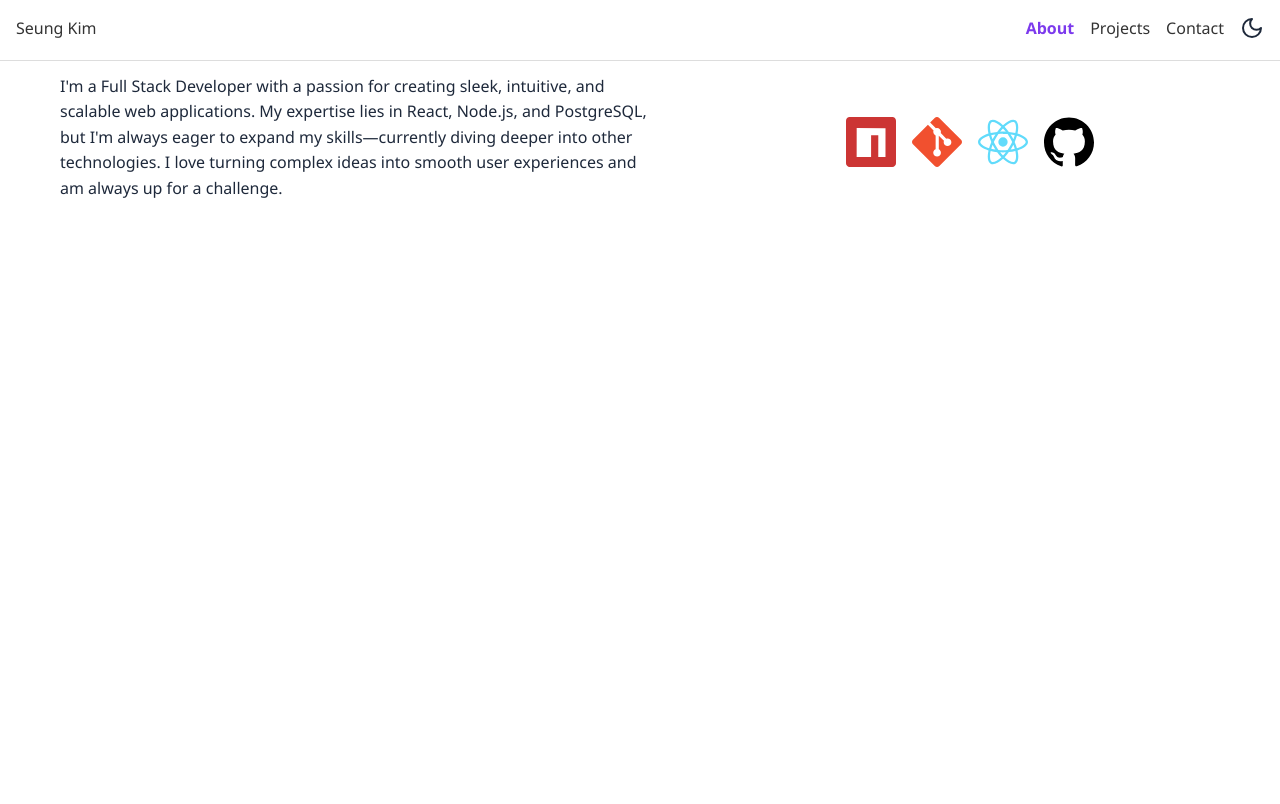
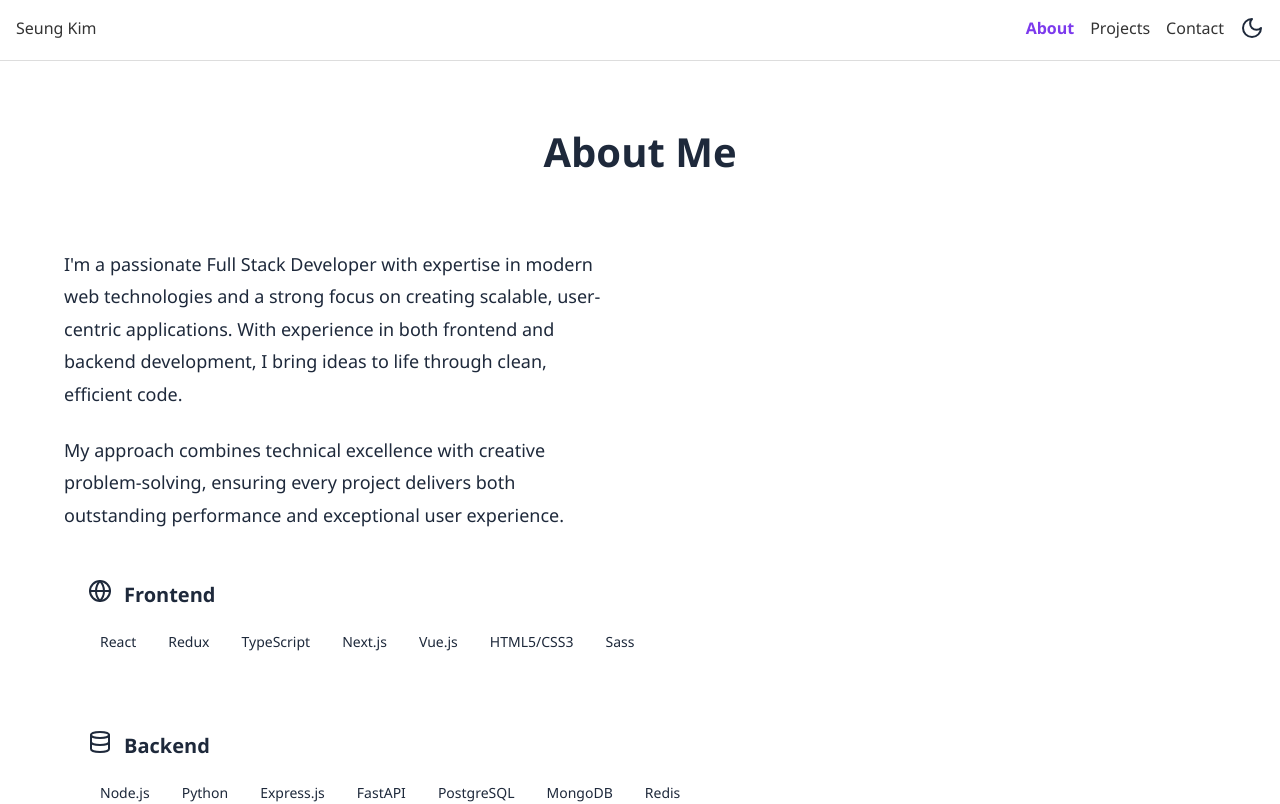
Before and after one commit to seung0708/seung0708.github.io, a React (Vite) app: page /about in a window 1280 px wide. Shown: the top 804 px of the page. Built offline with nearby package versions, Linux system fonts and the light colour scheme.

Commit message:
updating the About page

```diff
--- a/src/components/About/About.css
+++ b/src/components/About/About.css
@@ -1,34 +1,118 @@
 .about {
-    display: flex;
-    justify-content: space-evenly;
-    align-content: center;
+    min-height: 100vh;
+    padding: 120px 0 80px;
+    background-color: var(--bg-secondaryd);
 }
 
-.about h2 {
-    font-size: 2.25rem;
-    margin-bottom: 1rem;
+.about-container {
+  max-width: 1200px;
+  margin: 0 auto;
+  padding: 0 24px;
 }
 
-.about-heading {
-    margin-bottom: 1rem;
+.about-title {
+  font-weight: bold;
+  text-align: center;
+  margin-bottom: 64px;
+  /* background: linear-gradient(to right, var(--primary), var(--secondary)); */
+  /* -webkit-background-clip: text;
+  -webkit-text-fill-color: transparent;
+  background-clip: text; */
 }
 
-.about-description {
-    max-width: 600px;
-    margin-bottom: 2rem;
+@media (max-width: 768px) {
+  .about-title {
+    font-size: 40px;
+    margin-bottom: 48px;
+  }
 }
 
-.skills {
-    max-width: 500px;
-    display: flex;
-    flex-wrap: wrap;
-    justify-content: center;
-    gap: 1rem;
-    margin-bottom: 2rem;
+@media (max-width: 480px) {
+  .about-title {
+    font-size: 32px;
+  }
+}
+
+.about-grid {
+  display: grid;
+  grid-template-columns: 1fr 1fr;
+  gap: 48px;
+  align-items: center;
+}
+
+@media (max-width: 768px) {
+  .about-grid {
+    grid-template-columns: 1fr;
+    gap: 32px;
+  }
+}
+
+.about-text {
+  font-size: 18px;
+  line-height: 1.8;
+  color: var(--text-secondary);
+  margin-bottom: 24px;
+}
+
+@media (max-width: 768px) {
+  .about-text {
+    font-size: 16px;
+  }
+}
+
+.about-skills {
+  display: grid;
+  gap: 24px;
+}
+
+.skill-card {
+  border-radius: 8px;
+  padding: 24px;
+  border: 1px solid var(--border);
+  transition: transform 0.3s ease;
+  background-color: var(--bg-card);
+}
+
+.skill-header {
+  display: flex;
+  align-items: center;
+  margin-bottom: 16px;
 }
 
 .skill-icon {
-  width: 50px;
-  height: 50px;
+  margin-right: 12px;
+  color: var(--primary);
+}
 
+.skill-title {
+  font-weight: 600;
+  font-size: 20px;
+  color: var(--text);
 }
+
+@media (max-width: 768px) {
+  .skill-title {
+    font-size: 18px;
+  }
+}
+
+.skill-items {
+  display: flex;
+  flex-wrap: wrap;
+  gap: 8px;
+}
+
+.skill-item {
+  padding: 4px 12px;
+  border-radius: 20px;
+  font-size: 14px;
+  border: 1px solid var(--border);
+  color: var(--text-secondary);
+  background-color: var(--bg-secondary);
+}
+
+@media (max-width: 768px) {
+  .skill-item {
+    font-size: 12px;
+  }
+}
--- a/src/components/About/About.jsx
+++ b/src/components/About/About.jsx
@@ -1,46 +1,61 @@
 import React from 'react'
 import './About.css'
+import { Globe, Database, Code, Zap } from 'lucide-react';
+
+const skillsData = [
+  {
+    category: "Frontend",
+    icon: <Globe style={{ width: '24px', height: '24px' }} />,
+    items: ["React", "Redux", "TypeScript", "Next.js", "Vue.js", "HTML5/CSS3", "Sass"]
+  },
+  {
+    category: "Backend",
+    icon: <Database style={{ width: '24px', height: '24px' }} />,
+    items: ["Node.js", "Python", "Express.js", "FastAPI", "PostgreSQL", "MongoDB", "Redis"]
+  },
+  {
+    category: "DevOps & Tools",
+    icon: <Code style={{ width: '24px', height: '24px' }} />,
+    items: ["Docker", "AWS", "Git", "CI/CD", "Kubernetes", "Jest", "Webpack"]
+  },
+  {
+    category: "Emerging Tech",
+    icon: <Zap style={{ width: '24px', height: '24px' }} />,
+    items: ["AI/ML", "TensorFlow", "GraphQL", "Microservices", "WebSocket", "PWA"]
+  }
+];
+
 const About = () => {
+
   return (
     <section className='about' id="about">
-      <div className="about-heading">
-        <h2>About Me</h2>
-        <p className='about-description'>I'm a Full Stack Developer with a passion for creating sleek, intuitive, and scalable web applications. My expertise lies in React, Node.js, and PostgreSQL, but I'm always eager to expand my skills—currently diving deeper into other technologies. I love turning complex ideas into smooth user experiences and am always up for a challenge.</p>
-      </div>
-      <div className="skills">
-        <div className="skill-icon" aria-label="HTML">
-          <img src='/assets/images/html5.svg' />
+      <div className='about-container'>
+        <h1 className='about-title'>About Me</h1>
+        <div className="about-grid">
+          <div>
+            <p className='about-text'>
+              I'm a passionate Full Stack Developer with expertise in modern web technologies and a strong focus on creating scalable, user-centric applications. With experience in both frontend and backend development, I bring ideas to life through clean, efficient code.
+            </p>
+            <p className="about-text">
+              My approach combines technical excellence with creative problem-solving, ensuring every project delivers both outstanding performance and exceptional user experience.
+            </p>
+          </div>
         </div>
-        <div className="skill-icon" aria-label="CSS">
-          <img src='/assets/images/css3.svg' />
-        </div>
-        <div className="skill-icon" aria-label="JavaScript">
-          <img src='/assets/images/javascript.svg' />
-        </div>
-        <div className="skill-icon" aria-label="React">
-          <img src='/assets/images/react.svg' />
-        </div>
-        <div className="skill-icon" aria-label="Redux">
-          <img src='/assets/images/redux.svg' />
-        </div>
-        <div className="skill-icon" aria-label="Node.js">
-          <img src='/assets/images/nodedotjs.svg' />
-        </div>
-        <div className="skill-icon" aria-label="Express">
-          <img src='/assets/images/express.svg' />
-        </div>
-        <div className="skill-icon" aria-label="npm">
-          <img src='/assets/images/npm.svg' />
-        </div>
-        <div className="skill-icon" aria-label="Git">
-          <img src='/assets/images/git.svg' />
-        </div>
-        <div className="skill-icon" aria-label="React">
-          <img src='/assets/images/react.svg' />
-        </div>
-        <div className="skill-icon" aria-label="Github">
-          <img src='/public/assets/images/github.svg' />
-        </div>
+        <div className="about-skills">
+            {skillsData.map((skill, index) => (
+              <div key={index} className="skill-card">
+                <div className="skill-header">
+                  <div className="skill-icon">{skill.icon}</div>
+                  <h3 className="skill-title">{skill.category}</h3>
+                </div>
+                <div className="skill-items">
+                  {skill.items.map((item, i) => (
+                    <span key={i} className="skill-item">{item}</span>
+                  ))}
+                </div>
+              </div>
+            ))}
+          </div>
       </div>
     </section>
   )
```
Also changed, not shown: 1 other file (tests, documents, lock files or other folders).
